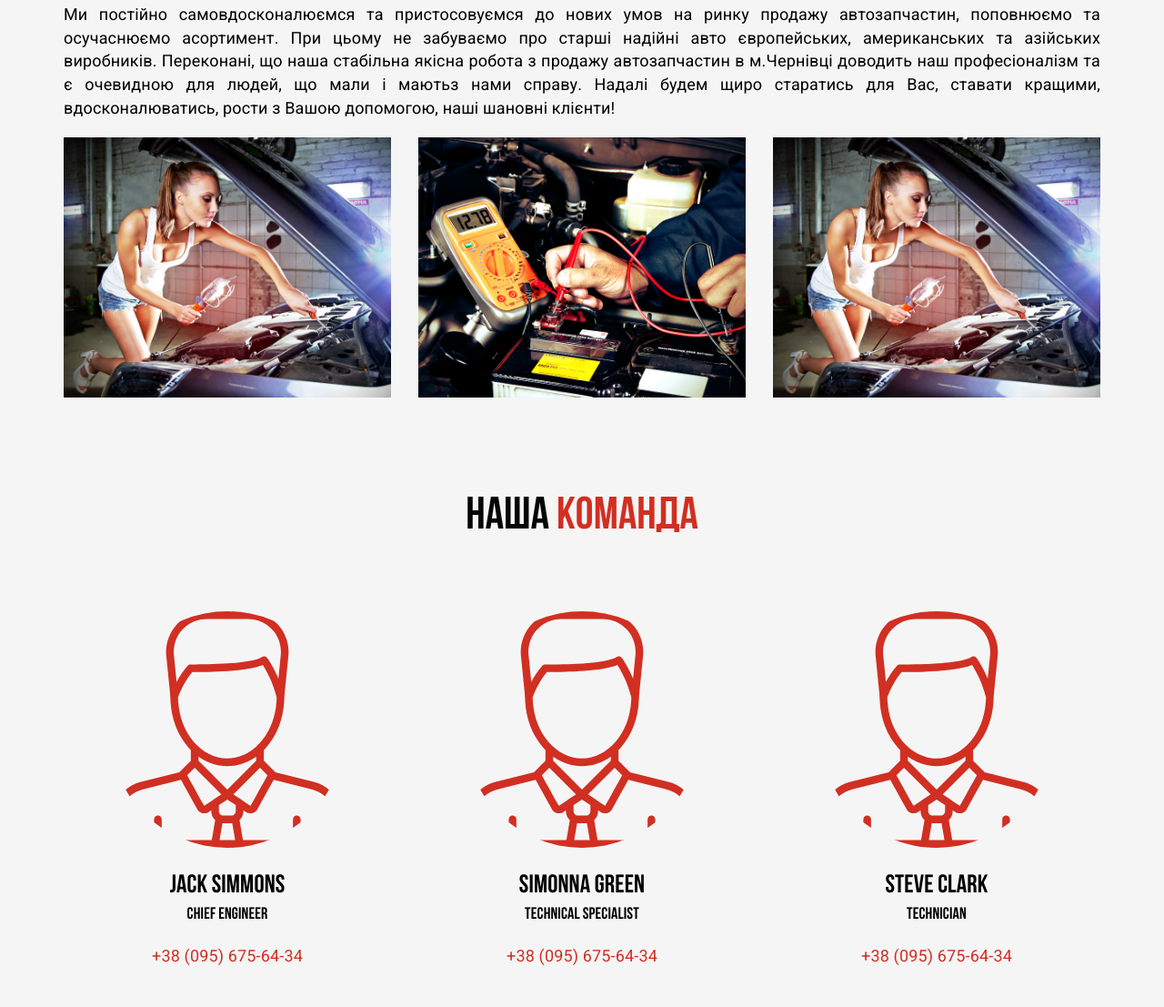
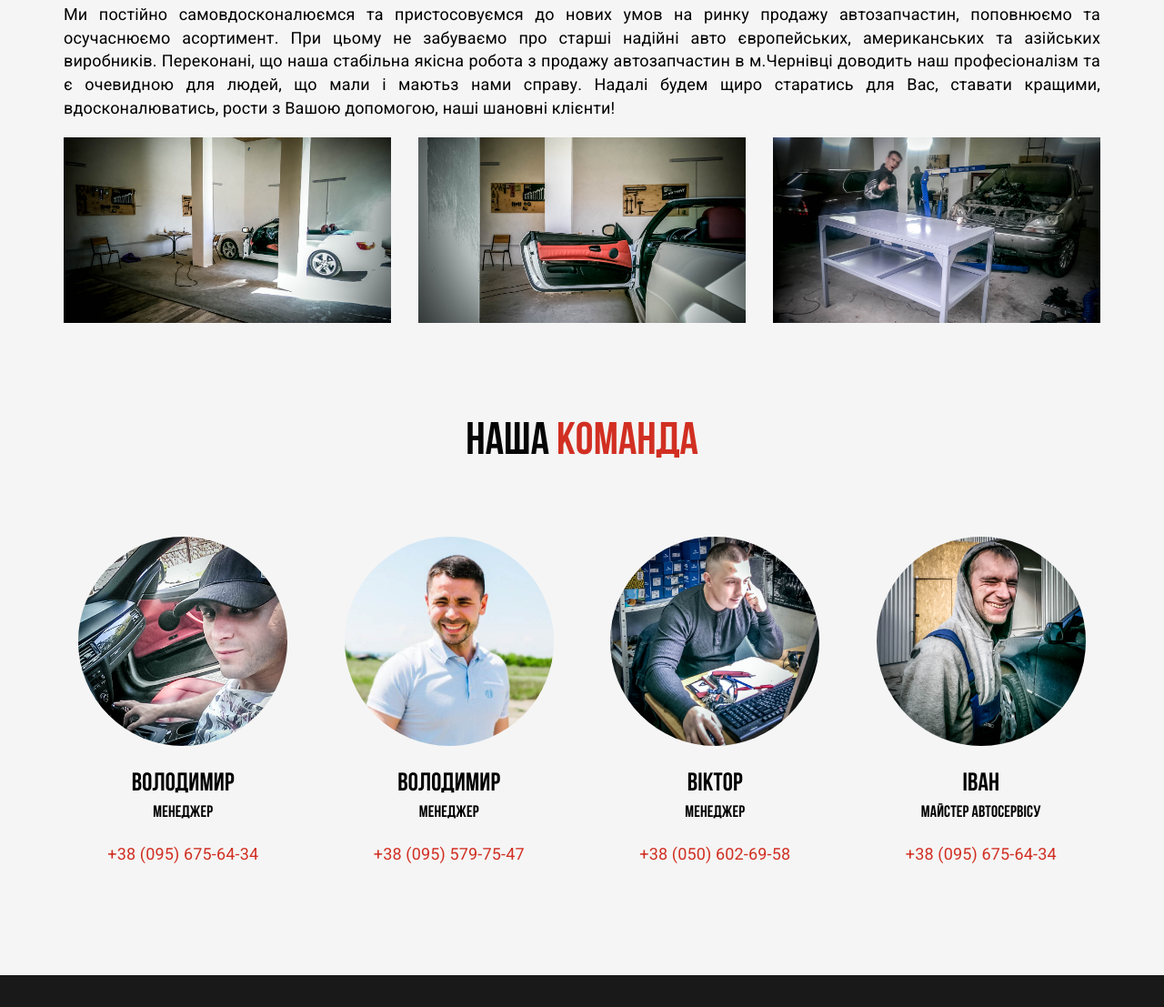
Before and after one commit to LakshmanSamanth/avtoskrynia-project, a website: page src/index.html in a window 1280 px wide. Shown: the part 2416-3523 px from the top of the page at 91% size. Drawn offline with nearby package versions, Linux system fonts and the light colour scheme; some packages are replaced by stand-ins of ours; files that its build step writes are made by us from their sources; a script that the page names is missing; files whose address does not match are found by name.

Commit message:
Add managers photos and photos for gallery

```diff
--- a/src/index.html
+++ b/src/index.html
@@ -204,22 +204,22 @@
         <div class="row">
           <div class="col-md-4 col-sm-4">
             <div class="gallery__item">
-            <a class="lightbox" href="img/photo--4.jpg" data-plugin-options='{"type":"image"}'>
-              <img class="img-responsive fullwidth gallery__image" src="img/photo--4.jpg" width="360" alt=""><!-- thumb -->
+            <a class="lightbox" href="img/avtoskrynia--1.jpg" data-plugin-options='{"type":"image"}'>
+              <img class="img-responsive fullwidth gallery__image" src="img/avtoskrynia--1.jpg" width="360" alt=""><!-- thumb -->
             </a>
             </div>
           </div>
           <div class="col-md-4 col-sm-4">
             <div class="gallery__item">
-            <a class="lightbox" href="img/photo--2.jpg" data-plugin-options='{"type":"image"}'>
-              <img class="img-responsive fullwidth gallery__image" src="img/photo--2.jpg" width="360" alt=""><!-- thumb -->
+            <a class="lightbox" href="img/avtoskrynia--2.jpg" data-plugin-options='{"type":"image"}'>
+              <img class="img-responsive fullwidth gallery__image" src="img/avtoskrynia--2.jpg" width="360" alt=""><!-- thumb -->
             </a>
             </div>
           </div>
           <div class="col-md-4 col-sm-4">
             <div class="gallery__item">
-            <a class="lightbox" href="img/photo--4.jpg" data-plugin-options='{"type":"image"}'>
-              <img class="img-responsive fullwidth gallery__image" src="img/photo--4.jpg" width="360" alt=""><!-- thumb -->
+            <a class="lightbox" href="img/avtoskrynia--3.jpg" data-plugin-options='{"type":"image"}'>
+              <img class="img-responsive fullwidth gallery__image" src="img/avtoskrynia--3.jpg" width="360" alt=""><!-- thumb -->
             </a>
             </div>
           </div>
@@ -228,27 +228,35 @@
       <h2 class="content__title content__title--team">Наша <span>команда</span></h2>
       <div class="team">
         <div class="row">
-          <div class="col-md-4">
+          <div class="col-md-3">
             <div class="member">
-              <img class="member__image img-circle" width="260" src="img/ico--avatar.svg">
-              <p class="member__name">Jack Simmons</p>
-              <p class="member__position">Chief Engineer</p>
+              <img class="member__image img-circle" width="230" src="img/avatar--1.jpg">
+              <p class="member__name">Володимир</p>
+              <p class="member__position">Менеджер</p>
               <a class="member__phone" href="tel:+38(095)6756434">+38 (095) 675-64-34</a>
             </div>
           </div>
-          <div class="col-md-4">
+          <div class="col-md-3">
             <div class="member">
-              <img class="member__image img-circle" width="260" src="img/ico--avatar.svg">
-              <p class="member__name">Simonna Green</p>
-              <p class="member__position">Technical Specialist</p>
-              <a class="member__phone" href="tel:+38(095)6756434">+38 (095) 675-64-34</a>
+              <img class="member__image img-circle" width="230" src="img/avatar--2.jpg">
+              <p class="member__name">Володимир</p>
+              <p class="member__position">Менеджер</p>
+              <a class="member__phone" href="tel:+38(095)6756434">+38 (095) 579-75-47 </a>
             </div>
           </div>
-          <div class="col-md-4">
+          <div class="col-md-3">
             <div class="member">
-              <img class="member__image img-circle" width="260" src="img/ico--avatar.svg">
-              <p class="member__name">Steve Clark</p>
-              <p class="member__position">Technician</p>
+              <img class="member__image img-circle" width="230" src="img/avatar--3.jpg">
+              <p class="member__name">Віктор</p>
+              <p class="member__position">Менеджер</p>
+              <a class="member__phone" href="tel:+38(095)6756434">+38 (050) 602-69-58</a>
+            </div>
+          </div>
+          <div class="col-md-3">
+            <div class="member">
+              <img class="member__image img-circle" width="230" src="img/avatar--4.jpg">
+              <p class="member__name">Іван</p>
+              <p class="member__position">Майстер автосервісу</p>
               <a class="member__phone" href="tel:+38(095)6756434">+38 (095) 675-64-34</a>
             </div>
           </div>
--- a/src/js/app.js
+++ b/src/js/app.js
@@ -14,9 +14,7 @@ $(document).ready(function() {
     if ($(window).scrollTop()< 10) {
       $('#navigation').removeClass('scrolled');
     }
-    if ($(window).scrollTop()< 40) {
-      $('#navigation').removeClass('overlay');
-    }
+
     else{
       $('#navigation').addClass('scrolled');
     }
@@ -37,12 +35,7 @@ $(document).ready(function() {
 
   $('.btn--toggler').click( function() {
     $(this).toggleClass('active');
-    if ($('.btn--toggler').hasClass('active')) {
-      $('#navigation').addClass('overlay');
-    }
-    else {
-      $('#navigation').removeClass('overlay')
-    };
+      $('#navigation').addClass('scrolled');
   });
 
 
```
Also changed, not shown: src/images/avatar--1.jpg (added), src/images/avatar--2.jpg (added), src/images/avatar--3.jpg (added), src/images/avatar--4.jpg (added), src/images/avtoskrynia--1.jpg (added), src/images/avtoskrynia--2.jpg (added), src/images/avtoskrynia--3.jpg (added).
